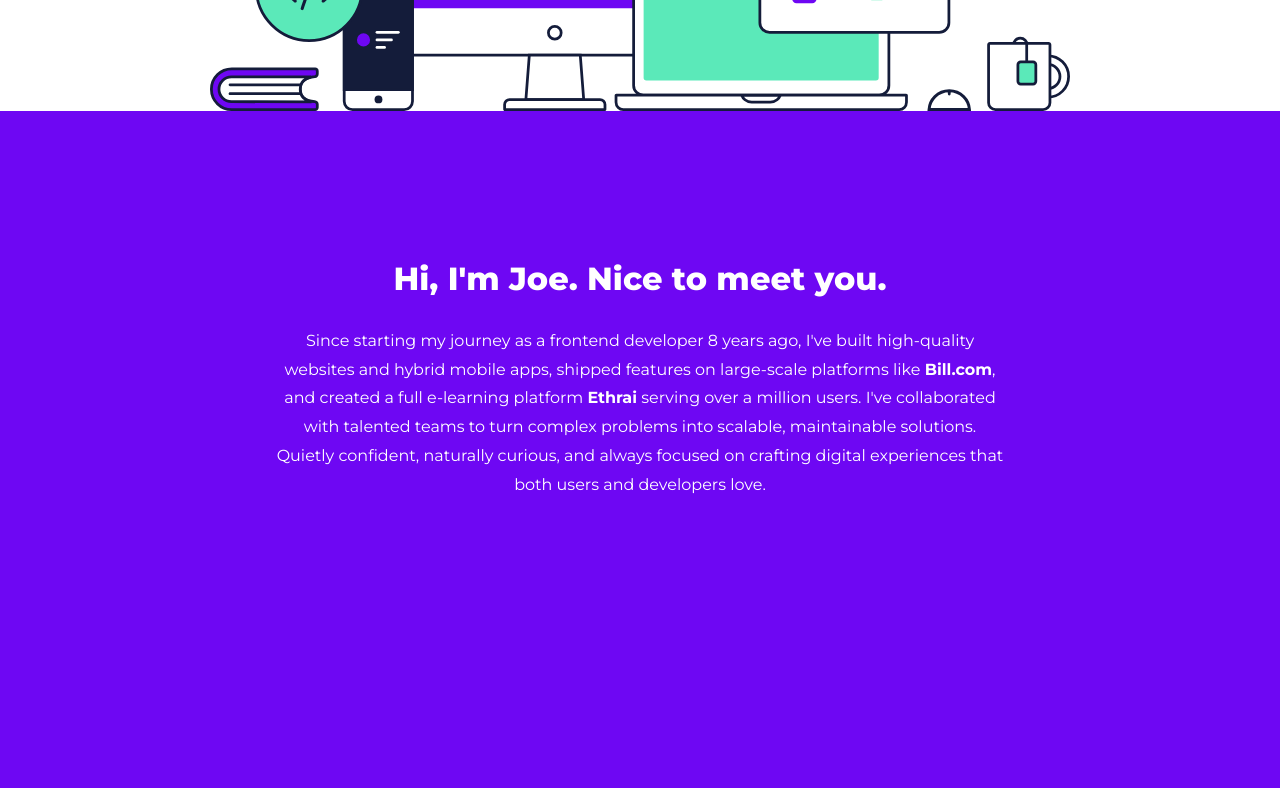
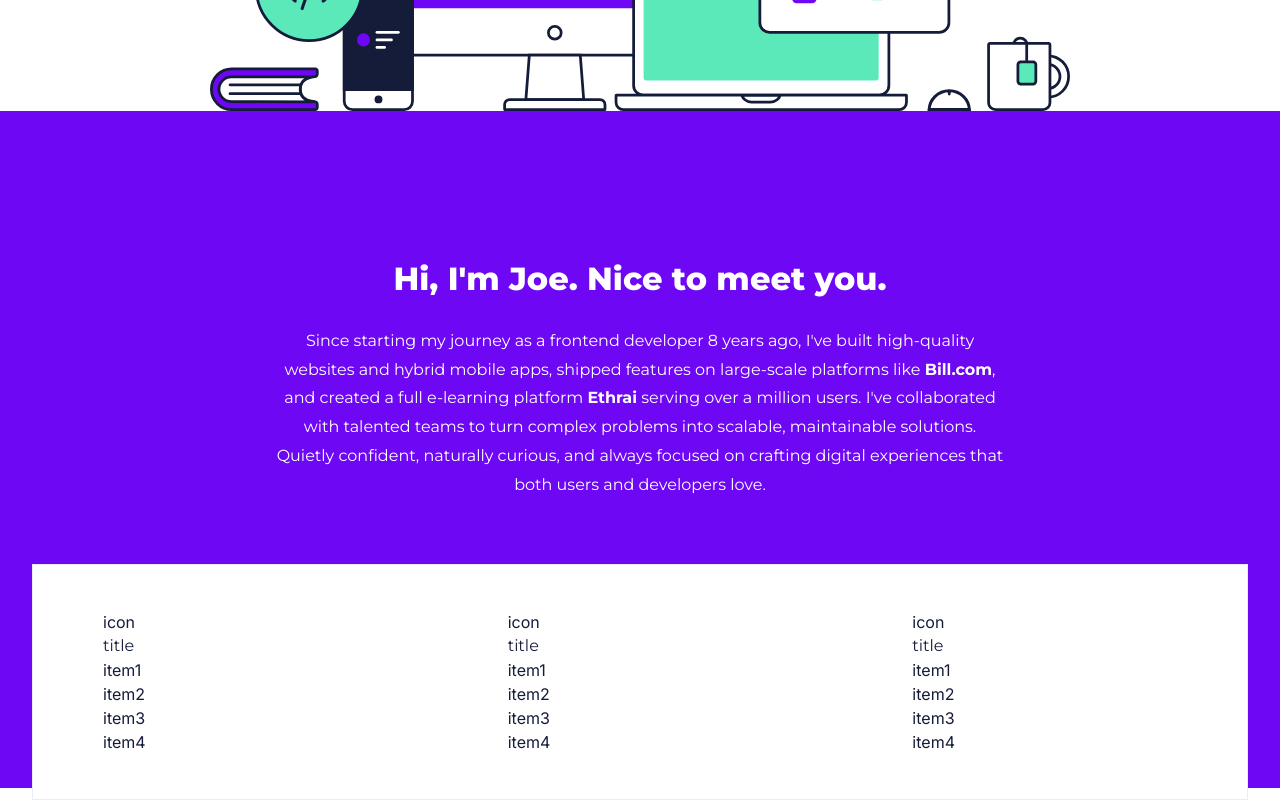
Before and after one commit to joesleiman/Portfolio, a Next.js app: page / in a window 1280 px wide. Shown: the part 790-1590 px from the top of the page. Built offline with nearby package versions, Linux system fonts and the light colour scheme.

Commit message:
first phase of roles section

```diff
--- /dev/null
+++ b/src/app/components/Roles/Role-card/RoleCard.tsx
@@ -0,0 +1,18 @@
+export default function RoleCard() {
+    return (
+        <div className="px-[70px] py-[45px] flex-1">
+            <span>icon</span>
+            <h1>title</h1>
+            <p></p>
+            <p></p>
+            <p></p>
+            <p></p>
+            <ul>
+                <li>item1</li>
+                <li>item2</li>
+                <li>item3</li>
+                <li>item4</li>
+            </ul>
+        </div>
+    );
+}
--- /dev/null
+++ b/src/app/components/Roles/Roles.tsx
@@ -0,0 +1,22 @@
+import RoleCard from "./Role-card/RoleCard";
+
+export default function Roles() {
+    return (
+        <section className='px-8 bg-(--color-tertiary) relative'>
+            <div className="bg-(--color-tertiary)
+                            border
+                            border-solid
+                            border-(--color-border)
+                            absolute
+                            flex
+                            w-[95%]
+                            top-[-14rem]
+                            left-1/2
+                            -translate-x-1/2">
+                <RoleCard/>
+                <RoleCard/>
+                <RoleCard/>
+            </div>
+        </section>
+    );
+}
--- a/src/app/components/header/Header.tsx
+++ b/src/app/components/header/Header.tsx
@@ -1,4 +1,4 @@
-import "./header.css";
+import "./Header.css";
 import Link from "next/link";
 
 export default function Header() {
--- a/src/app/page.tsx
+++ b/src/app/page.tsx
@@ -1,7 +1,8 @@
-import Footer from "./components/footer/Footer";
-import Header from "./components/header/Header";
-import Hero from "./components/hero/Hero";
-import Intro from "./components/intro/Intro";
+import Footer from "./components/Footer/Footer";
+import Header from "./components/Header/Header";
+import Hero from "./components/Hero/Hero";
+import Intro from "./components/Intro/Intro";
+import Roles from "./components/Roles/Roles";
 
 export default function Home() {
   return (
@@ -10,6 +11,7 @@ export default function Home() {
       <main>
         <Hero />
         <Intro />
+        <Roles />
       </main>
       <footer>
         <Footer />
--- a/src/app/styles/variable.css
+++ b/src/app/styles/variable.css
@@ -3,6 +3,7 @@
   --color-primary: #6E07F3;
   --color-secondary: #141c3a;
   --color-tertiary: #ffffff;
+  --color-border: #E6ECF8;
 
   /* Fonts */
   --font-size-base: 16px;
```
